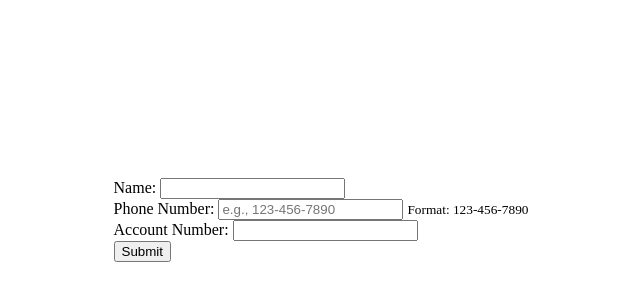
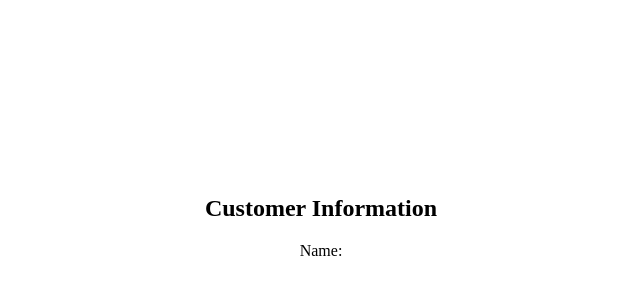
Before and after one commit to rekojen/iFrameTest, a plain HTML site: page iframe.html in a window 1280 px wide. Shown: the part 180-480 px from the top of the page, without its empty margins (319-959 px from the left). Drawn offline with Linux system fonts and the light colour scheme.

Commit message:
Update iframe.html

```diff
--- a/iframe.html
+++ b/iframe.html
@@ -3,7 +3,7 @@
 <head>
     <meta charset="UTF-8">
     <meta name="viewport" content="width=device-width, initial-scale=1.0">
-    <title>User Information</title>
+    <title>Customer Information Form</title>
     <style>
         body {
             display: flex;
@@ -13,29 +13,25 @@
             height: 100vh;
             margin: 0;
         }
+
+        form {
+            display: flex;
+            flex-direction: column;
+            align-items: center;
+        }
+
+        label {
+            margin-bottom: 5px;
+        }
+
+        input {
+            margin-bottom: 10px;
+        }
     </style>
 </head>
 <body>
 
     <form>
-        <label for="name">Name:</label>
-        <input type="text" id="name" name="name">
+        <h2>Customer Information</h2>
 
-        <br>
-
-        <label for="phoneNumber">Phone Number:</label>
-        <input type="tel" id="phoneNumber" name="phoneNumber" placeholder="e.g., 123-456-7890" pattern="[0-9]{3}-[0-9]{3}-[0-9]{4}" required>
-        <small>Format: 123-456-7890</small>
-
-        <br>
-
-        <label for="accountNumber">Account Number:</label>
-        <input type="text" id="accountNumber" name="accountNumber">
-
-        <br>
-
-        <input type="submit" value="Submit">
-    </form>
-
-</body>
-</html>
+        <label for="name">Name:</la
```
